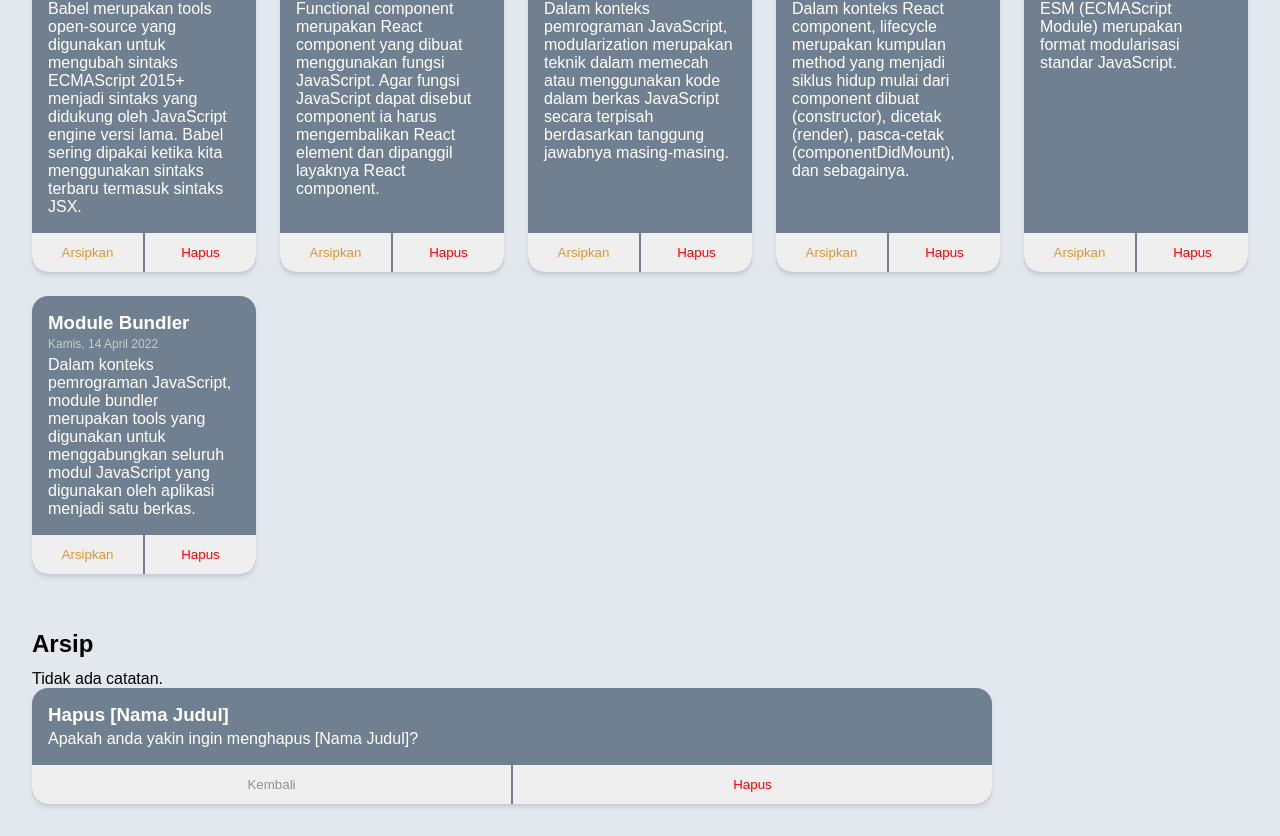
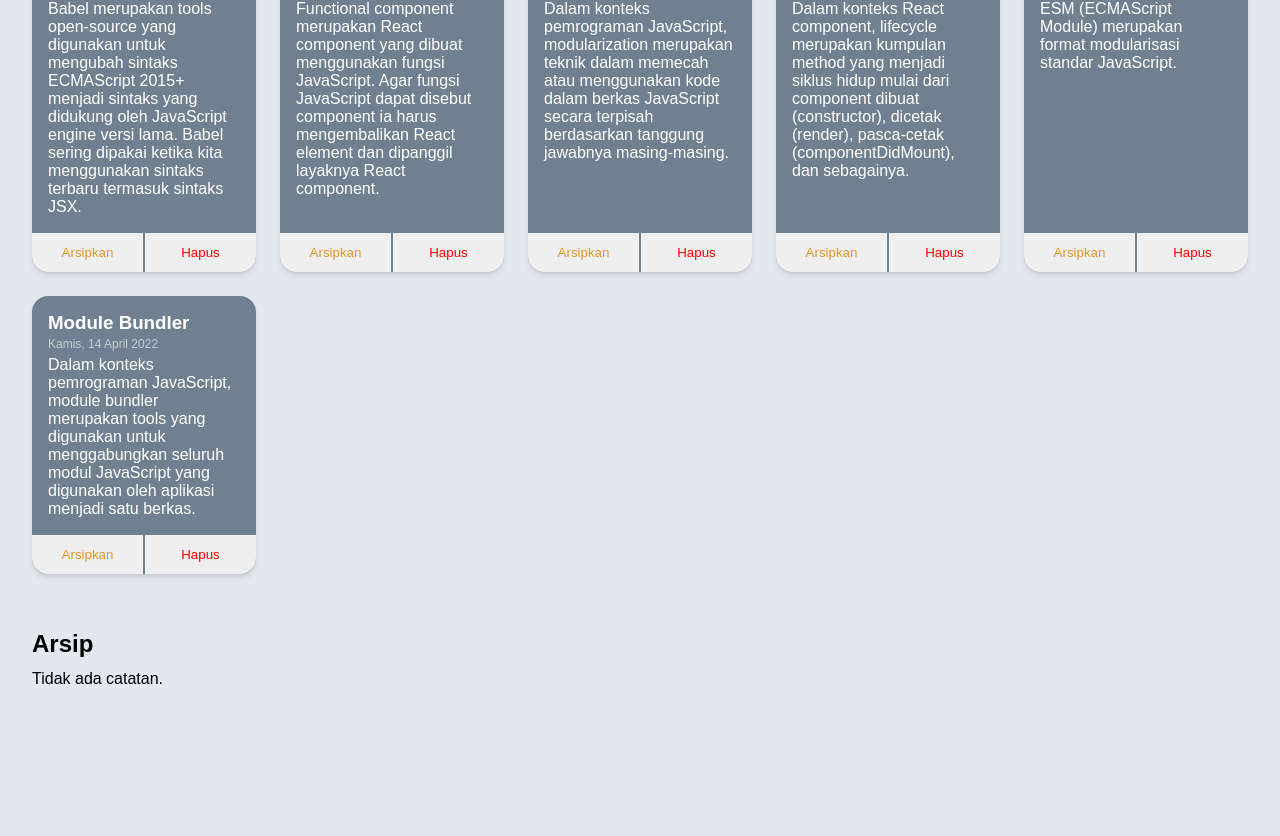
Before and after one commit to plirapli/simple-note-typescript-react, a React (Create React App) app: page / in a window 1280 px wide. Shown: the part 648-1484 px from the top of the page. After the commit the page ends 1368 px from the top, so only its background shows below. Built offline with nearby package versions, Linux system fonts and the light colour scheme; the HTML template or start-up script is replaced by a standard one.

Commit message:
add delete modal confirmation

```diff
--- a/src/App.jsx
+++ b/src/App.jsx
@@ -1,10 +1,5 @@
 import { useState } from 'react';
-import {
-  DeleteMessage,
-  Header,
-  InputForm,
-  NoteList,
-} from './components/_index';
+import { Header, InputForm, NoteList } from './components/_index';
 import { getInitialData } from './utils/index';
 
 const App = () => {
@@ -48,6 +43,7 @@ const App = () => {
     setNotes(notes.filter((note) => note.id !== id));
 
   return (
+    <>
       <main>
         <Header search={searchHandler} input={inputSearch} />
         <div className='container'>
@@ -57,9 +53,9 @@ const App = () => {
             archiveBtnHandler={onClickArchiveHandler}
             deleteBtnHandler={onClickDeleteHandler}
           />
-        <DeleteMessage />
         </div>
       </main>
+    </>
   );
 };
 
--- a/src/assets/style/DeleteMessage.module.css
+++ b/src/assets/style/DeleteMessage.module.css
@@ -1,6 +1,22 @@
+.bg {
+  display: none;
+  position: fixed;
+  z-index: 4;
+  left: 0;
+  top: 0;
+  width: 100%;
+  height: 100%;
+  overflow: auto;
+  background-color: rgba(0 0 0 / 0.4);
+}
+
+.bg_show {
+  display: block;
+}
+
 .container {
-  width: 100%;
-  max-width: 960px;
+  max-width: 640px;
+  margin: 24vh auto;
   color: white;
   background-color: slategray;
   border-radius: 1rem;
--- a/src/components/DeleteMessage.jsx
+++ b/src/components/DeleteMessage.jsx
@@ -1,21 +1,25 @@
 import styles from '../assets/style/DeleteMessage.module.css';
 
 const DeleteMessage = (props) => {
-  const { id, title = '[Nama Judul]', body, createdAt } = props;
+  const { id, title = 'Nama Judul' } = props;
 
   return (
+    <div className={`${styles.bg} ${props.modal && styles.bg_show}`}>
       <div className={styles.container}>
         <article className={styles.article}>
-        <h3>Hapus {title}</h3>
-        <p>Apakah anda yakin ingin menghapus {title}?</p>
+          <h3>Hapus "{title}"</h3>
+          <p>Apakah anda yakin ingin menghapus catatan berjudul "{title}"?</p>
         </article>
         <div className={styles.button_container}>
-        <button onClick={() => props.back(id)} className={styles.btn_back}>
+          <button onClick={props.toggleModal} className={styles.btn_back}>
             Kembali
           </button>
-        <button onClick={() => props.delete(id)} className={styles.btn_danger}>
+          <button
+            onClick={() => props.delete(id)}
+            className={styles.btn_danger}>
             Hapus
           </button>
+        </div>
       </div>
     </div>
   );
--- a/src/components/NoteCard.jsx
+++ b/src/components/NoteCard.jsx
@@ -18,7 +18,7 @@ const NoteCard = (props) => {
           className={styles.btn_archive}>
           Arsipkan
         </button>
-        <button onClick={() => props.delete(id)} className={styles.btn_danger}>
+        <button onClick={() => props.modal(id)} className={styles.btn_danger}>
           Hapus
         </button>
       </div>
--- a/src/components/NoteList.jsx
+++ b/src/components/NoteList.jsx
@@ -1,25 +1,52 @@
-import { NoteCard } from './_index';
+import { useState } from 'react';
+import { NoteCard, DeleteMessage } from './_index';
 import styles from '../assets/style/NoteList.module.css';
 
 const NoteList = ({ notes, ...props }) => {
+  const [selectedNote, setSelectedNote] = useState({});
+  const [showModal, setShowModal] = useState(false);
+
   const unarchivedNotes = notes.filter((note) => !note.isArchived);
   const archivedNotes = notes.filter((note) => note.isArchived);
 
+  const onClickBackModalHandler = () => {
+    setShowModal(false);
+  };
+
+  const onClickDeleteModalHandler = (id) => {
+    setShowModal(true);
+    setSelectedNote(notes.filter((note) => note.id === id)[0]);
+  };
+
+  const onClickDeleteHandler = (id) => {
+    props.deleteBtnHandler(id);
+    setShowModal(false);
+  };
+
   return (
+    <>
       <div className={styles.container}>
         <NoteSection
           header='Catatan Aktif'
           notes={unarchivedNotes}
-        delete={props.deleteBtnHandler}
           archive={props.archiveBtnHandler}
+          deleteModal={onClickDeleteModalHandler}
         />
         <NoteSection
           header='Arsip'
           notes={archivedNotes}
-        delete={props.deleteBtnHandler}
           archive={props.archiveBtnHandler}
+          deleteModal={onClickDeleteModalHandler}
         />
       </div>
+      <DeleteMessage
+        id={selectedNote.id}
+        title={selectedNote.title}
+        modal={showModal}
+        toggleModal={onClickBackModalHandler}
+        delete={onClickDeleteHandler}
+      />
+    </>
   );
 };
 
@@ -30,8 +57,8 @@ const NoteSection = ({ notes, ...props }) => {
         <NoteCard
           key={note.id}
           {...note}
-          delete={props.delete}
           archive={props.archive}
+          modal={props.deleteModal}
         />
       ));
     } else {
```
Lines whose indentation alone changed are shown as unchanged.
